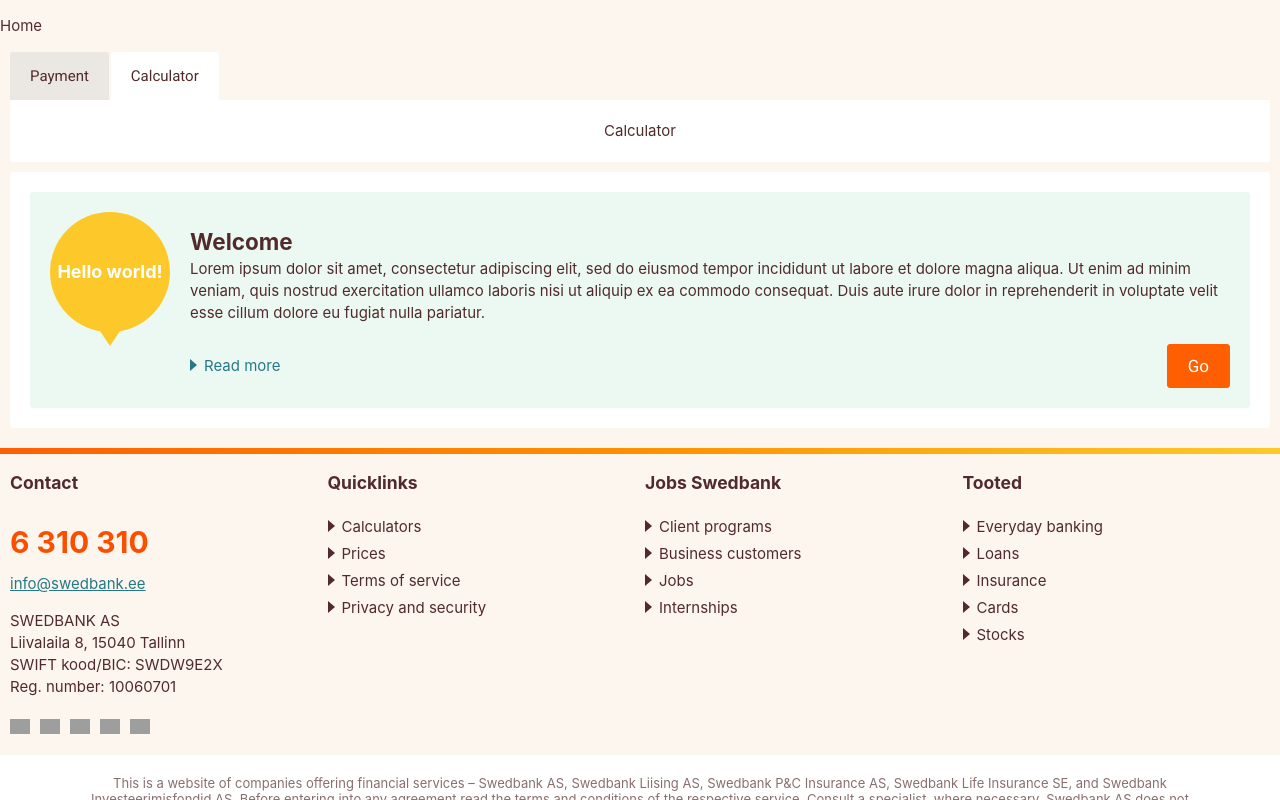
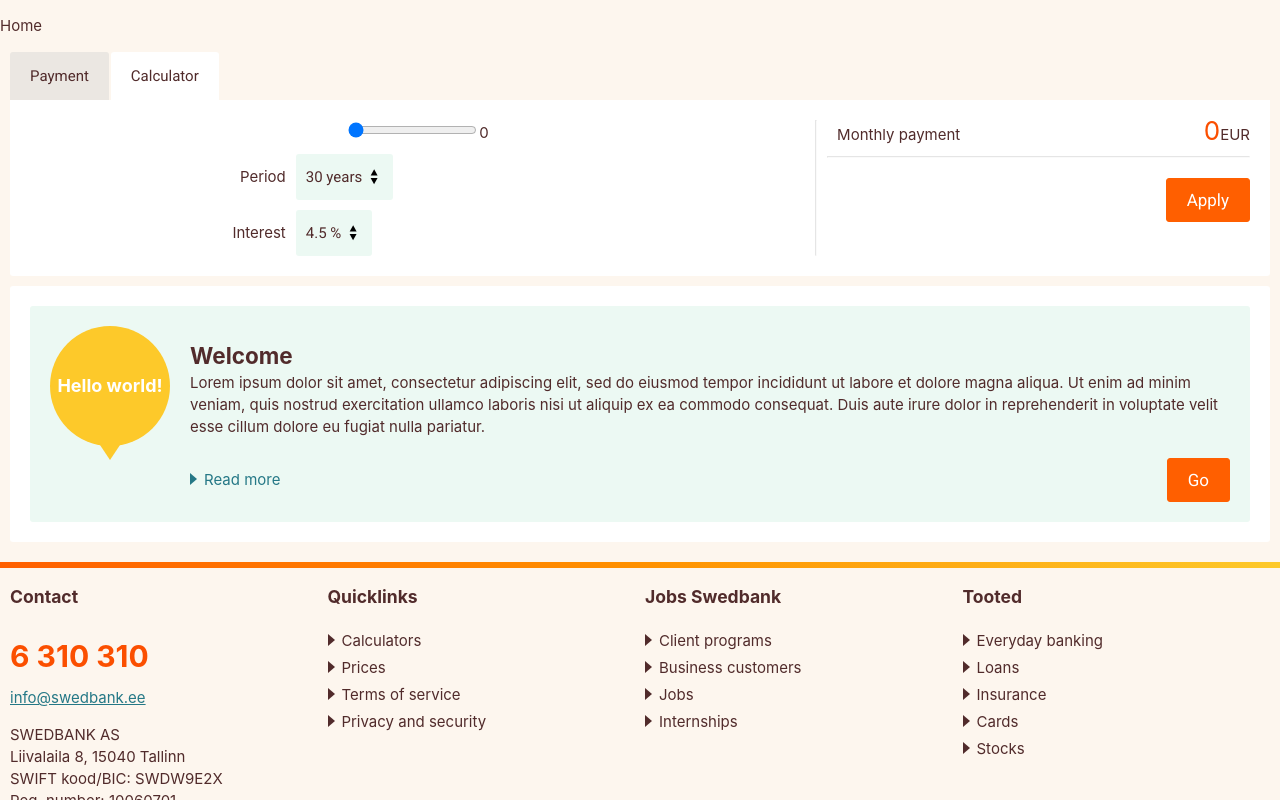
Before and after one commit to janithmalshan/swedbank-fe-assignment, a React (Create React App) app: page / in a window 1280 px wide. Both pictures are taken after a click on the item "Calculator". Shown: the top 800 px of the page. Built offline with nearby package versions, Linux system fonts and the light colour scheme; grey boxes are pictures that could not be loaded.

Commit message:
Loan calculator component

```diff
--- a/src/components/EverydayBanking/CalculatorTab.js
+++ b/src/components/EverydayBanking/CalculatorTab.js
@@ -1,6 +1,77 @@
+import Button from "../Ui/Button/Button";
+import SelectField from "../Ui/SelectField/SelectField";
+import Form from "../Ui/Form/Form";
+import {useEffect, useState} from "react";
+
+const optionsYear = [
+    {value: '30', label: '30 years'},
+    {value: '25', label: '25 years'},
+    {value: '20', label: '20 years'},
+    {value: '15', label: '15 years'},
+    {value: '10', label: '10 years'},
+    {value: '7', label: '7 years'},
+    {value: '5', label: '5 years'}
+]
+const optionsInt = [
+    {value: '4.5', label: '4.5 %'},
+    {value: '4', label: '4.0 %'},
+    {value: '3.5', label: '3.5 %'}
+]
+
 const CalculatorTab = () => {
+    const [loanSize, setLoanSize] = useState('0')
+    const [period, setPeriod] = useState(optionsYear[0].value)
+    const [interest, setInterest] = useState(optionsInt[0].value)
+    const [payment, setPayment] = useState(0)
+    const handleSubmit = (data) => {
+        console.log(Object.fromEntries(data.entries()));
+    };
+
+    const calculateMonthlyPayment = () => {
+        console.log(loanSize, period, interest)
+        //todo: check function and make slider component
+
+        // to the number of monthly payments.
+        const principal = parseFloat(loanSize);
+        const interestAnnual = parseFloat(interest) / 100 / 12;
+        const payments = parseFloat(period) * 12;
+
+        // compute the monthly payment figure
+        const x = Math.pow(1 + interestAnnual, payments); //Math.pow computes powers
+        const monthly = (principal * x * interestAnnual) / (x - 1);
+
+        // Check that the result is a finite number. If so, display the results.
+        if (!isNaN(monthly) &&
+            (monthly !== Number.POSITIVE_INFINITY) &&
+            (monthly !== Number.NEGATIVE_INFINITY)) {
+            setPayment(Math.round(monthly))
+        } else setPayment(0)
+    }
+    useEffect(
+        calculateMonthlyPayment, [loanSize, period, interest]
+    )
     return (
-        <>Calculator</>
+        <Form onSubmit={handleSubmit}>
+            <div className="ui-flex-row calculator-container">
+                <div className="ui-form calculator-container__form">
+                    <div>
+                        <input type="range" id="volume" name="volume" min="10000" max="200000" onChange={(e) => setLoanSize(e.target.value)}/>
+                        <label htmlFor="volume">{loanSize}</label>
+                    </div>
+                    <SelectField required options={optionsYear} label="Period" name="num-of-years" onClick={(e) => setPeriod(e.target.value)}/>
+                    <SelectField required options={optionsInt} label="Interest" name="interest" onClick={(e) => setInterest(e.target.value)}/>
+                </div>
+                <hr/>
+                <div className="calculator-container__result">
+                    <div className="ui-flex-row ui-space-between">
+                        <p>Monthly payment</p>
+                        <div className="calculator-container__result-payment">{payment}<small>EUR</small></div>
+                    </div>
+                    <hr/>
+                    <Button label="Apply" variant="primary" type="submit"/>
+                </div>
+            </div>
+        </Form>
     )
 }
 
--- a/src/components/EverydayBanking/style.scss
+++ b/src/components/EverydayBanking/style.scss
@@ -1,4 +1,5 @@
 @import "../../styles/variables";
+
 .everyday-banking {
 
   &__tab-container {
@@ -73,3 +74,47 @@
     }
   }
 }
+
+.calculator-container {
+  > hr {
+    margin: 0 10px;
+    opacity: 0.25;
+  }
+
+  &__form {
+    flex-grow: 0.7;
+
+    .ui-form-input-container {
+      width: auto;
+    }
+  }
+
+  &__result {
+    flex-grow: 0.3;
+    text-align: end;
+
+    > hr {
+      margin: 10px 0;
+      opacity: 0.25;
+    }
+
+    p {
+      margin: 0 0 0 10px;
+      align-self: flex-end;
+    }
+
+    &-payment {
+      color: var(--ui-color-orange-text);
+      font-size: 26px;
+
+      small {
+        color: var(--ui-color-bark);
+        font-size: 15px;
+      }
+    }
+
+    .ui-button {
+      margin-top: 10px;
+    }
+  }
+}
```
